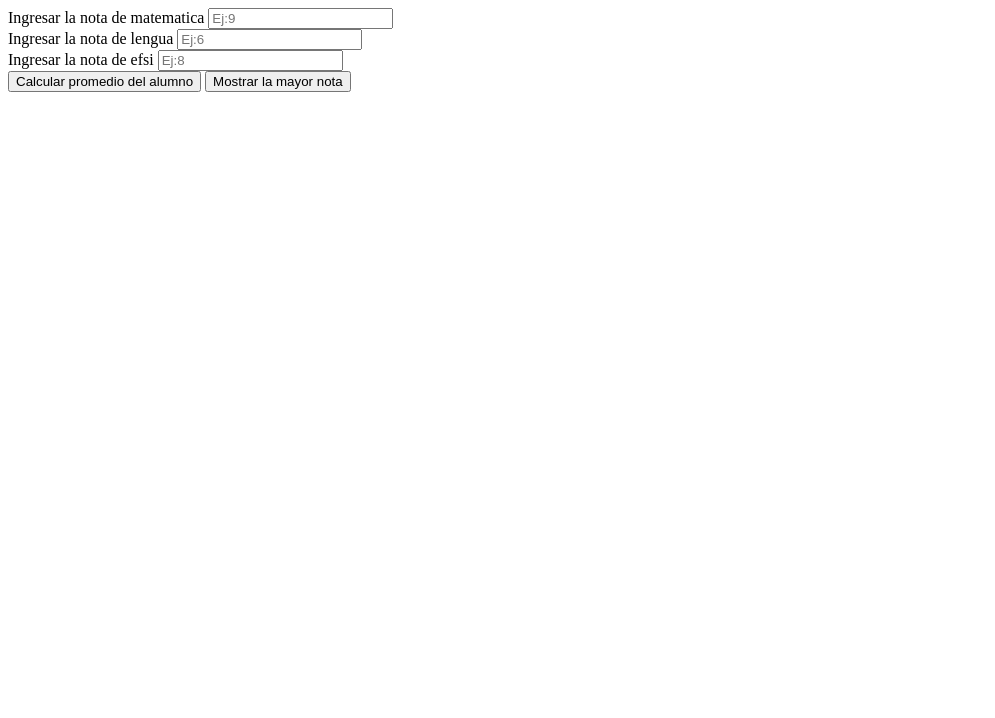
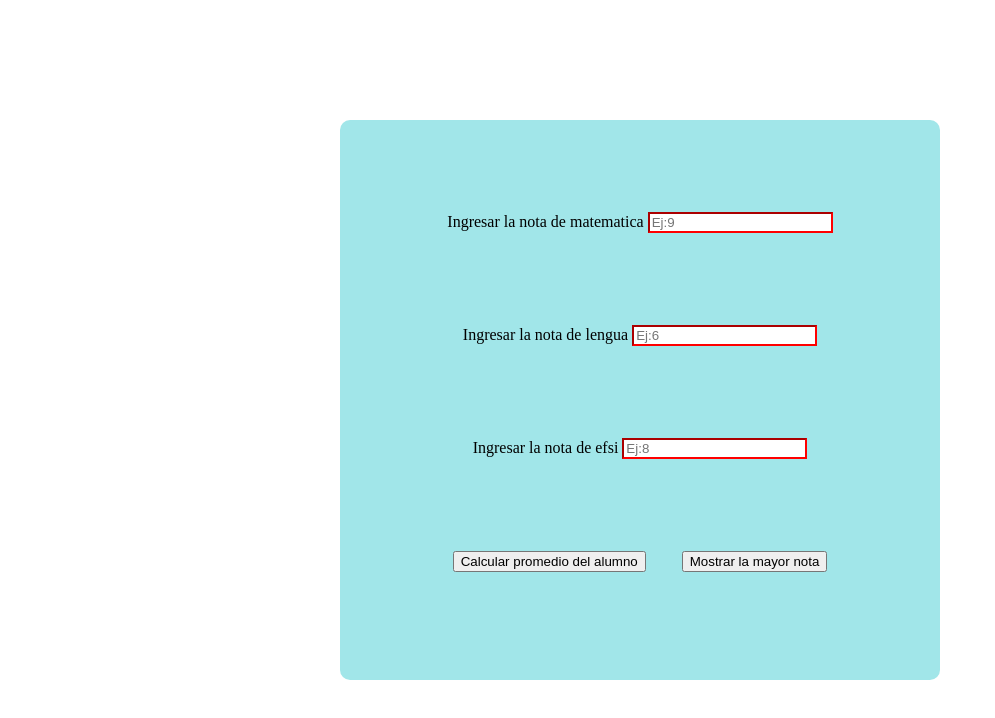
Before and after one commit to FelipeOtero/TP1---Validaciones-con-funciones-y-manejo-de-DOM-con-Javascript_Otero, a plain HTML site: page index.html in a window 1280 px wide. Both pictures are taken after a click on the button "Mostrar la mayor nota". Shown: the whole page, without its empty margins (0-995 px from the left). Drawn offline with Linux system fonts and the light colour scheme.

Commit message:
Add files via upload

```diff
--- a/index.html
+++ b/index.html
@@ -4,9 +4,12 @@
     <meta charset="UTF-8">
     <meta name="viewport" content="width=device-width, initial-scale=1.0">
     <title>Document</title>
+    <link rel="stylesheet" href="styles.css">
 </head>
 <body>
     <main>
+
+        <div class="formulario">
             <div>
                 <label for="notaMatematica">Ingresar la nota de matematica</label>
                 <input name="notaMatematica" type="text" placeholder="Ej:9" id="notaMatematica">
@@ -31,6 +34,8 @@
                 <p id="mayorNota">
                 </p>
             </div>
+        </div>
+
    </main>
 
    <script src="main.js"></script>
--- a/main.js
+++ b/main.js
@@ -4,8 +4,7 @@ let notaEfsi;
 let parrafoPromedio=document.getElementById('promedio');
 let parrafoMayorNota=document.getElementById('mayorNota');
 let notasMaterias;
-
-let posiciones = [];
+let max;
 let nombresMaterias = ["Matemática", "Lengua", "Efsi"];
 
 function validaciones()
@@ -59,36 +58,39 @@ function calcularPromedio()
     if (validacion) {
         let notaPromedio = (notaMatematica + notaLengua + notaEfsi) / 3;
         parrafoPromedio.innerText = "El promedio es " + notaPromedio;
+        if (notaPromedio >= 6) {
+            parrafoPromedio.style.color = "green";
+        } else {
+            parrafoPromedio.style.color = "red";
+        }
 
     }
 
 }
 
 function encontrarMaximos(array) {
-    let max = -Infinity;
+     max = -Infinity;
     let i = 0;
     do {
         if (array[i] > max) {
             max = array[i];
-            posiciones.push(i);
-        } else if (array[i] === max) {
-            posiciones.push(i);
         }
         i++;
     } while (i < array.length);
+    return max;
 }
 
 function mayorNota()
 {
+    let validacion = validaciones();
+    notasMaterias = [notaMatematica,notaLengua,notaEfsi];
+    max = encontrarMaximos(notasMaterias);
 
-    notasMaterias = [notaMatematica,notaLengua,notaEfsi];
-    encontrarMaximos(notasMaterias);
+    parrafoMayorNota.innerHTML = ``;
 
-    console.log(posiciones);
-
-    for (let i = 0; i < nombresMaterias.length; i++) {
-        if (i = posiciones[i]) {
-            parrafoMayorNota.innerText = `Una de la/s nota/s máximás es de la materia ${nombresMaterias[i]} con un valor de ${notasMaterias[i]}`;
+    for (let i = 0; i <= nombresMaterias.length; i++) {
+        if (notasMaterias[i]==max) {
+            parrafoMayorNota.innerHTML += `Una de la/s nota/s máximás es de la materia ${nombresMaterias[i]} con un valor de ${notasMaterias[i]} <br>`;
         }
     }
 
--- a/styles.css
+++ b/styles.css
@@ -0,0 +1,35 @@
+body{
+margin: 0;
+padding: 0;
+box-sizing: border-box;
+height: 100vh;
+}
+
+main{
+    height: 100%;
+    width: 100%;
+    display: flex;
+    flex-direction: column;
+    align-items: center;
+    justify-content: center;
+}
+
+.formulario{
+    background-color: rgb(161, 230, 233);
+    height: 70%;
+    width: 100%;
+    max-width: 600px;
+    border-radius: 10px;
+    display: flex;
+    align-items: center;
+    justify-content: space-evenly;
+    flex-direction: column;
+
+}
+
+.formulario button {
+    margin-inline: 1rem;
+}
+#mayorNota{
+ color: blue;
+}
```
Lines whose indentation alone changed are shown as unchanged.
